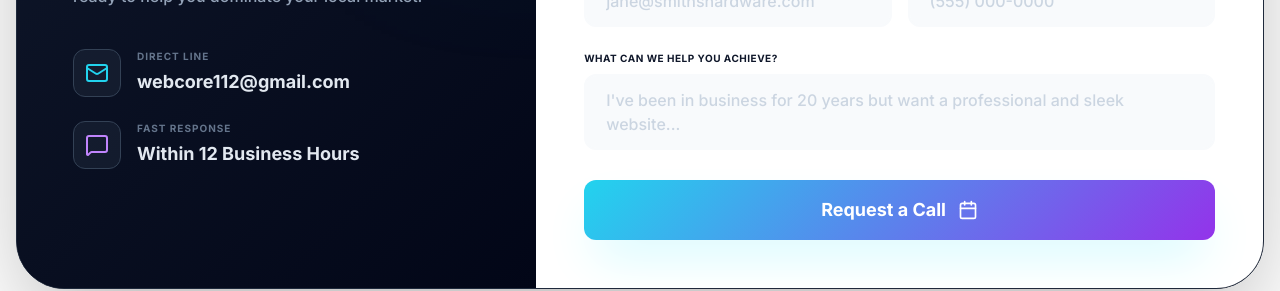
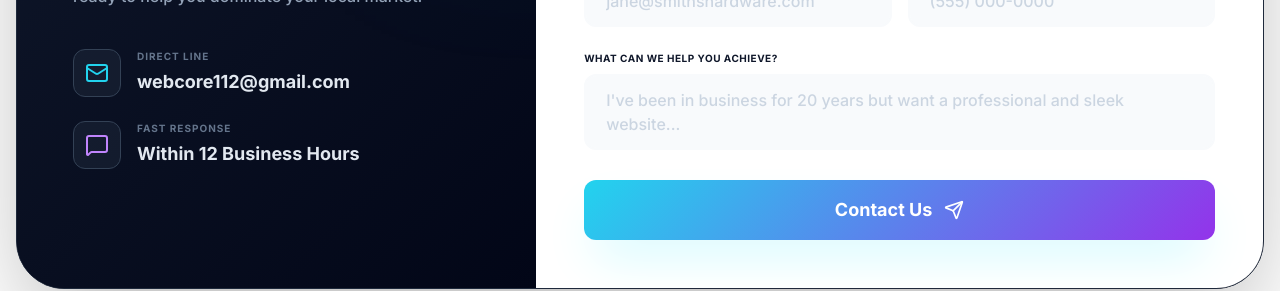
Before and after one commit to WebCore-host/webcore-site, a React (Vite) app: page / in a window 1280 px wide. Shown: the part 4295-4586 px from the top of the page. Built offline with nearby package versions, Linux system fonts and the light colour scheme.

Commit message:
Update Contact.tsx

```diff
--- a/components/Contact.tsx
+++ b/components/Contact.tsx
@@ -160,8 +160,8 @@ const Contact: React.FC = () => {
                   disabled={isSubmitting}
                   className={`w-full gradient-bg text-white font-black text-lg py-4 rounded-xl shadow-2xl shadow-cyan-100 flex items-center justify-center gap-3 transition-all group ${isSubmitting ? 'opacity-50 cursor-wait' : 'hover:opacity-95 hover:scale-[0.99] active:scale-95'}`}
                 >
-                  {isSubmitting ? 'Sending Request...' : 'Request a Call'}
-                  {!isSubmitting && <Calendar className="w-5 h-5 group-hover:rotate-12 transition-transform" />}
+                  {isSubmitting ? 'Sending...' : 'Contact Us'}
+                  {!isSubmitting && <Send className="w-5 h-5 group-hover:rotate-12 transition-transform" />}
                 </button>
               </form>
             )}
```
